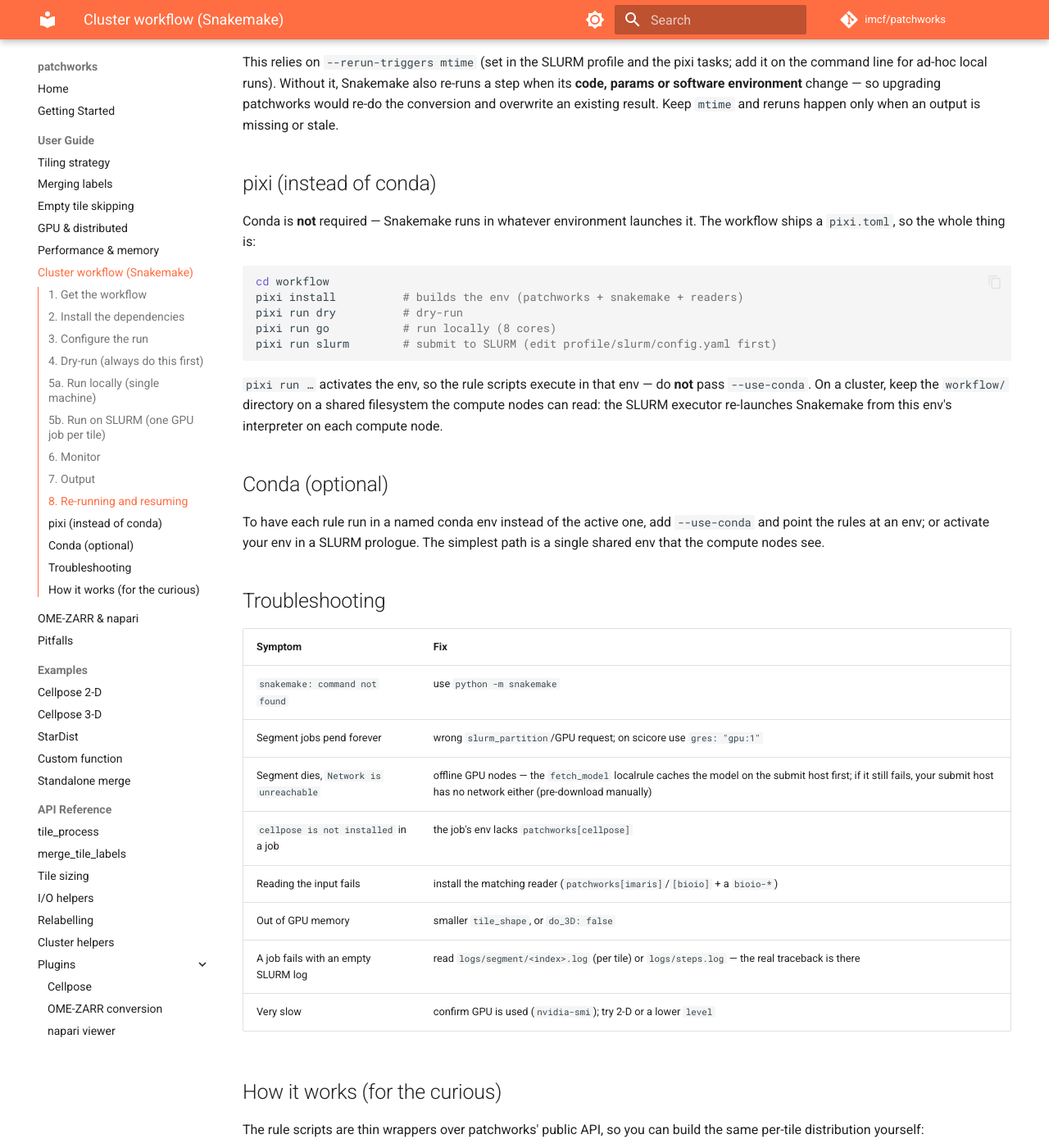
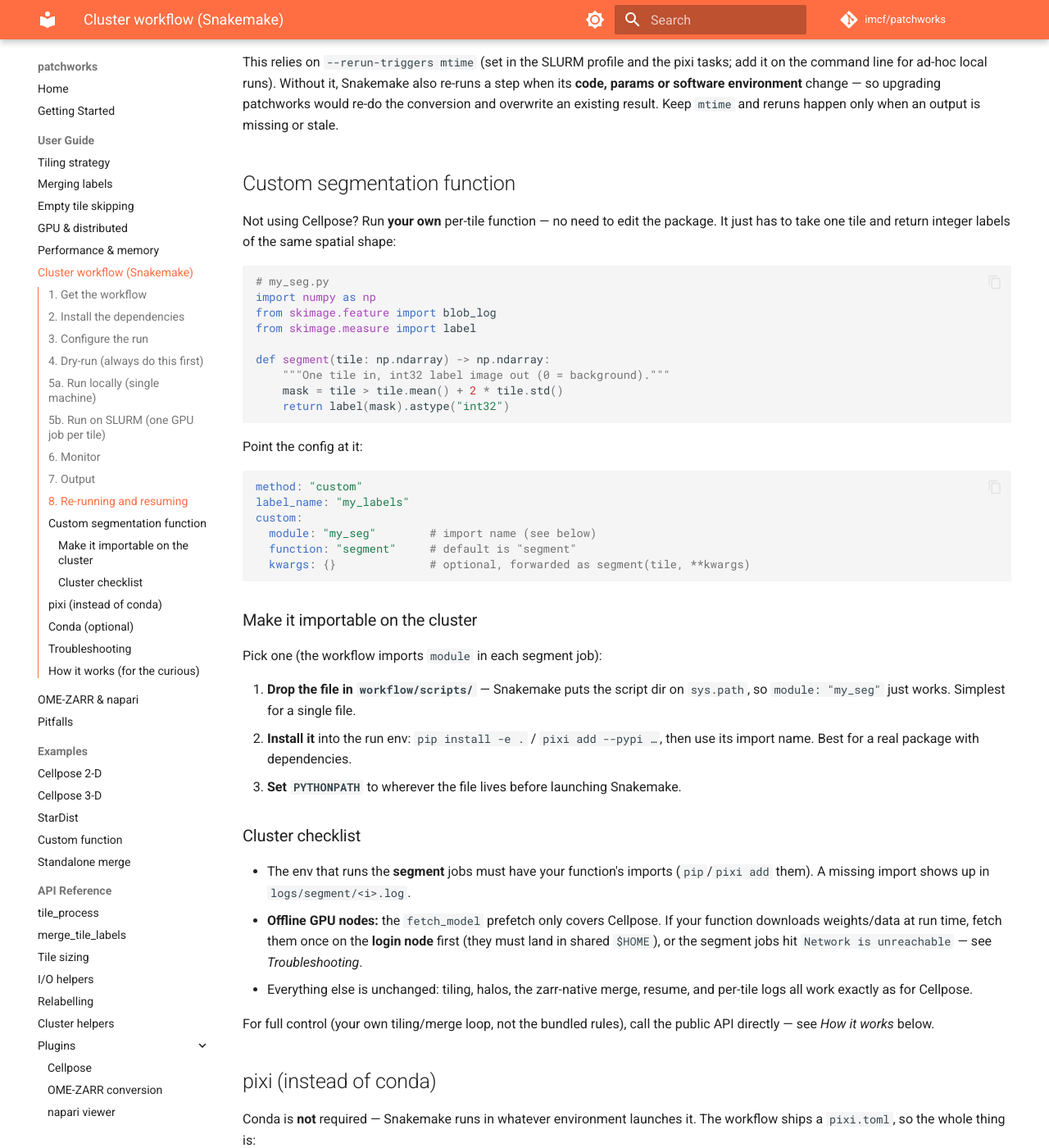
Before and after one commit to imcf/patchworks, an MkDocs documentation site: the page built from docs/guide/snakemake.md, in a window 1280 px wide and 1400 px high, scrolled down 3779 px. Shown: the whole window at 82% size. Built offline with MkDocs 1.6.1 and Material for MkDocs 9.7.7, drawn with Linux system fonts in a browser that asks for light colours; comment, search, counter and statistics services are not loaded.

Commit message:
feat(workflow): ✨ custom per-tile function via `method: custom` (#33)
Let users plug their own segmentation function without editing the
package: `method: "custom"` imports `cfg.custom.{module,function}` and
forwards optional kwargs. The module just needs to be importable on the
cluster (a file in workflow/scripts/, on PYTHONPATH, or pip-installed).
Document the function contract, the import options and the cluster
checklist (env deps, offline prefetch) in the guide.

Co-authored-by: Claude Opus 4.8 <noreply@anthropic.com>

````diff
--- a/docs/guide/snakemake.md
+++ b/docs/guide/snakemake.md
@@ -194,6 +194,59 @@ also re-runs a step when its **code, params or software environment** change —
 so upgrading patchworks would re-do the conversion and overwrite an existing
 result. Keep `mtime` and reruns happen only when an output is missing or stale.
 
+## Custom segmentation function
+
+Not using Cellpose? Run **your own** per-tile function — no need to edit the
+package. It just has to take one tile and return integer labels of the same
+spatial shape:
+
+```python
+# my_seg.py
+import numpy as np
+from skimage.feature import blob_log
+from skimage.measure import label
+
+def segment(tile: np.ndarray) -> np.ndarray:
+    """One tile in, int32 label image out (0 = background)."""
+    mask = tile > tile.mean() + 2 * tile.std()
+    return label(mask).astype("int32")
+```
+
+Point the config at it:
+
+```yaml
+method: "custom"
+label_name: "my_labels"
+custom:
+  module: "my_seg"        # import name (see below)
+  function: "segment"     # default is "segment"
+  kwargs: {}              # optional, forwarded as segment(tile, **kwargs)
+```
+
+### Make it importable on the cluster
+
+Pick one (the workflow imports `module` in each segment job):
+
+1. **Drop the file in `workflow/scripts/`** — Snakemake puts the script dir on
+   `sys.path`, so `module: "my_seg"` just works. Simplest for a single file.
+2. **Install it** into the run env: `pip install -e .` / `pixi add --pypi …`,
+   then use its import name. Best for a real package with dependencies.
+3. **Set `PYTHONPATH`** to wherever the file lives before launching Snakemake.
+
+### Cluster checklist
+
+- The env that runs the **segment** jobs must have your function's imports
+  (`pip`/`pixi add` them). A missing import shows up in `logs/segment/<i>.log`.
+- **Offline GPU nodes:** the `fetch_model` prefetch only covers Cellpose. If
+  your function downloads weights/data at run time, fetch them once on the
+  **login node** first (they must land in shared `$HOME`), or the segment jobs
+  hit `Network is unreachable` — see *Troubleshooting*.
+- Everything else is unchanged: tiling, halos, the zarr-native merge, resume,
+  and per-tile logs all work exactly as for Cellpose.
+
+For full control (your own tiling/merge loop, not the bundled rules), call the
+public API directly — see *How it works* below.
+
 ## pixi (instead of conda)
 
 Conda is **not** required — Snakemake runs in whatever environment launches it.
````
Also changed, not shown: 2 other files.
